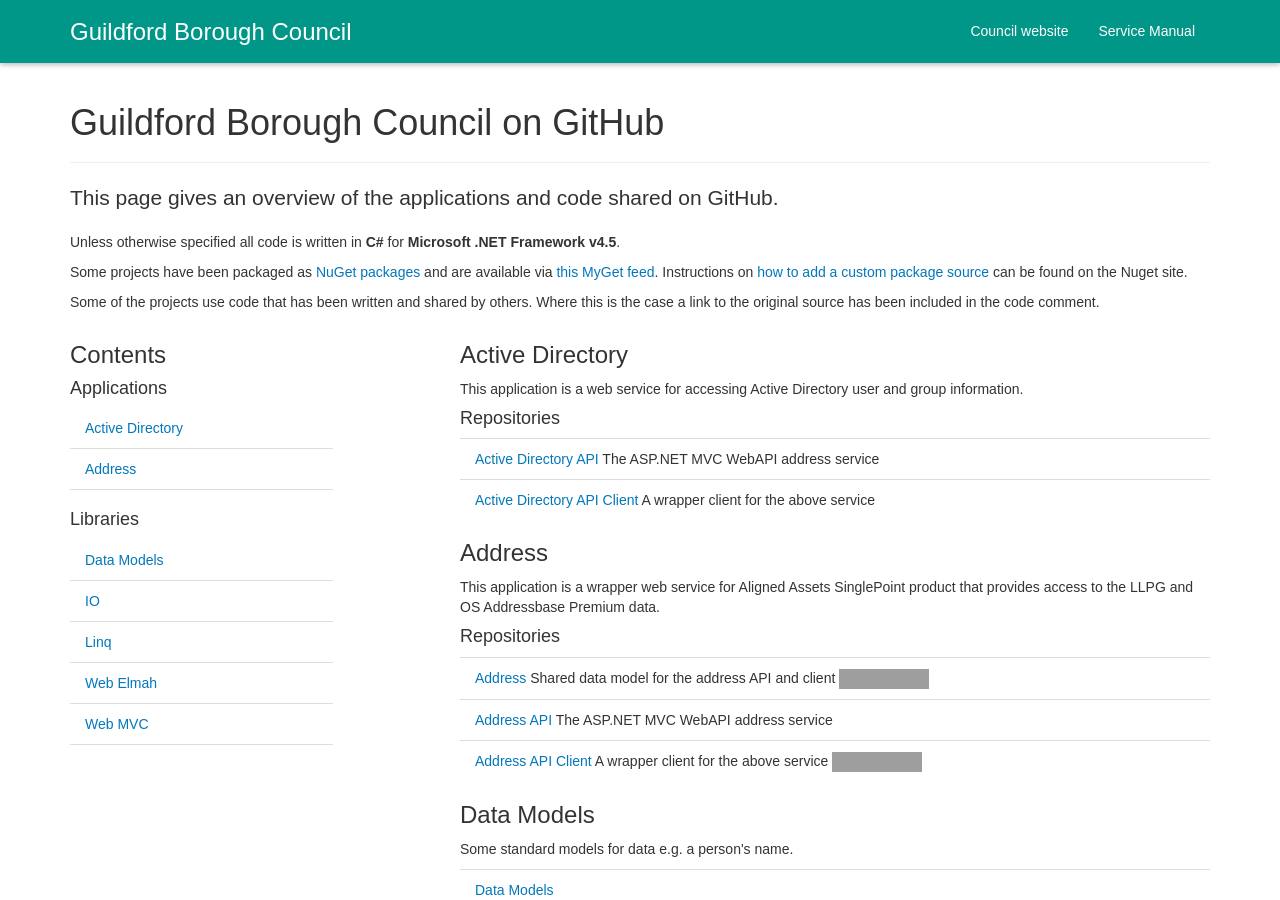
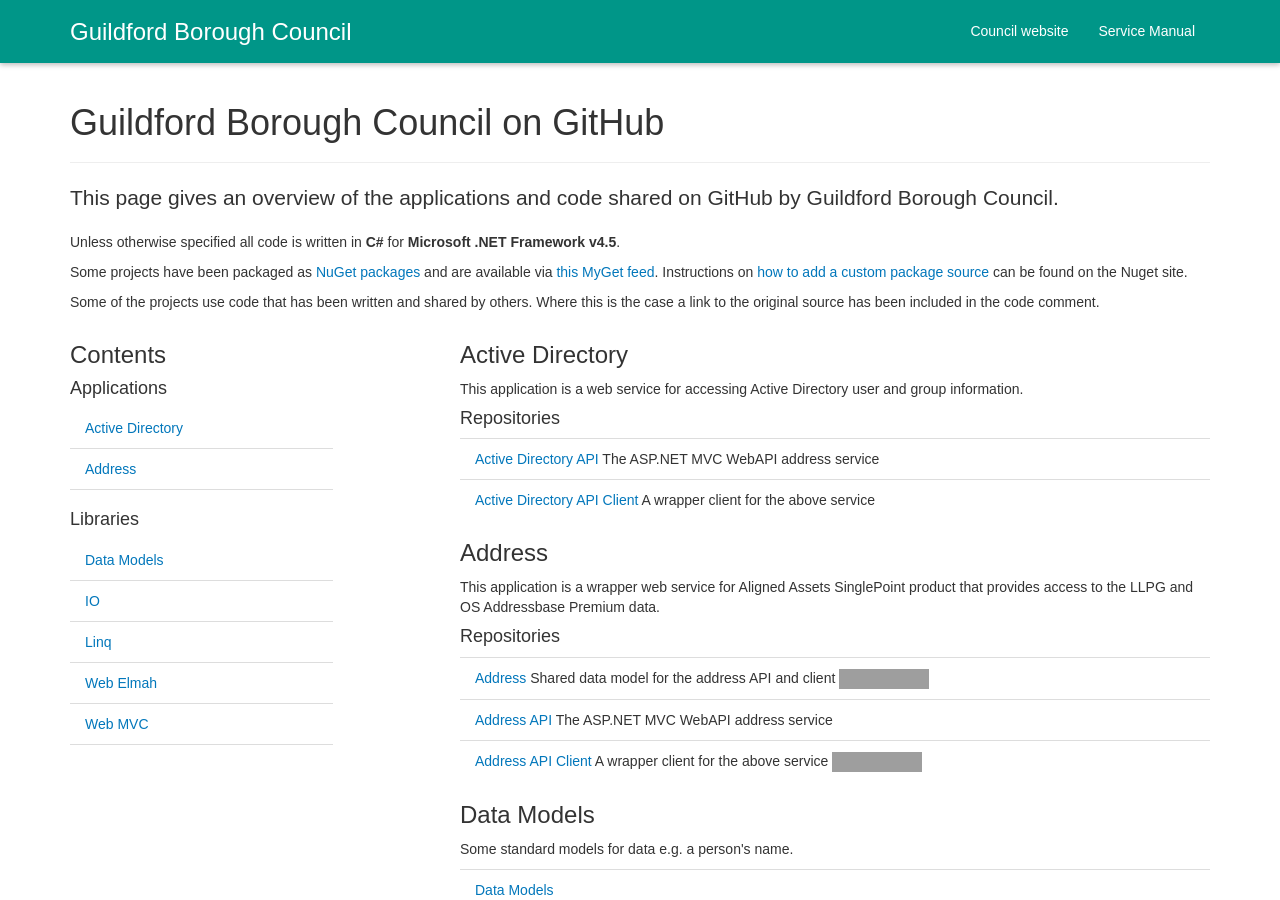
Before and after one commit to BforBen/guildfordbc.github.io, a Jekyll site: the page built from index.md, in a window 1280 px wide and 900 px high. Built offline with Jekyll 4.4.1, drawn with Linux system fonts in a browser that asks for light colours; nearby versions of some CDN libraries; some web fonts are replaced; grey boxes are pictures that could not be loaded.

Commit message:
Update lead text

```diff
--- a/index.md
+++ b/index.md
@@ -6,7 +6,7 @@ layout: default
     <h1>{{ site.title }}</h1>
 </div>
 
-<p class="lead">This page gives an overview of the applications and code shared on GitHub.</p>
+<p class="lead">This page gives an overview of the applications and code shared on GitHub by Guildford Borough Council.</p>
 
 Unless otherwise specified all code is written in **C#** for **Microsoft .NET Framework v4.5**.
 
```
